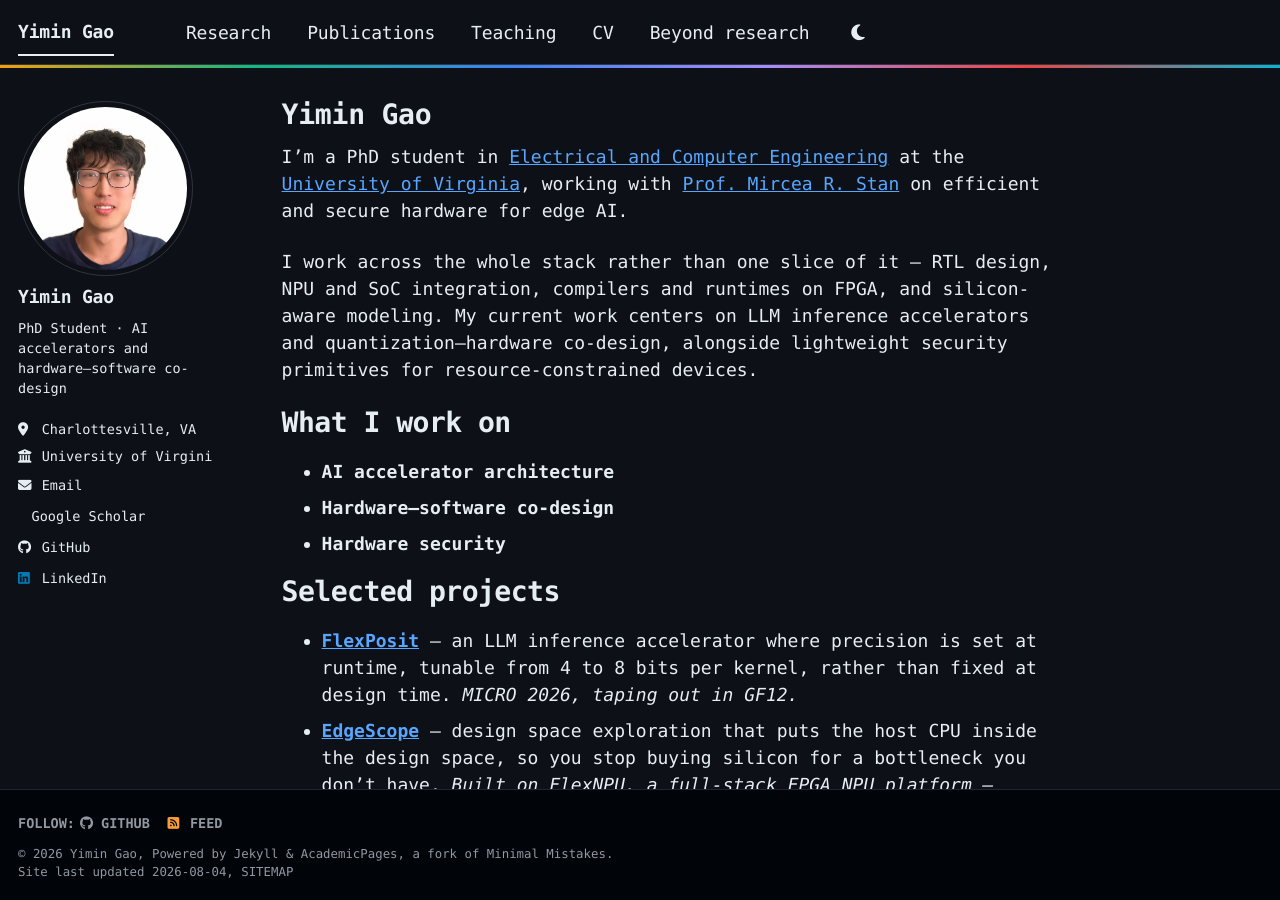
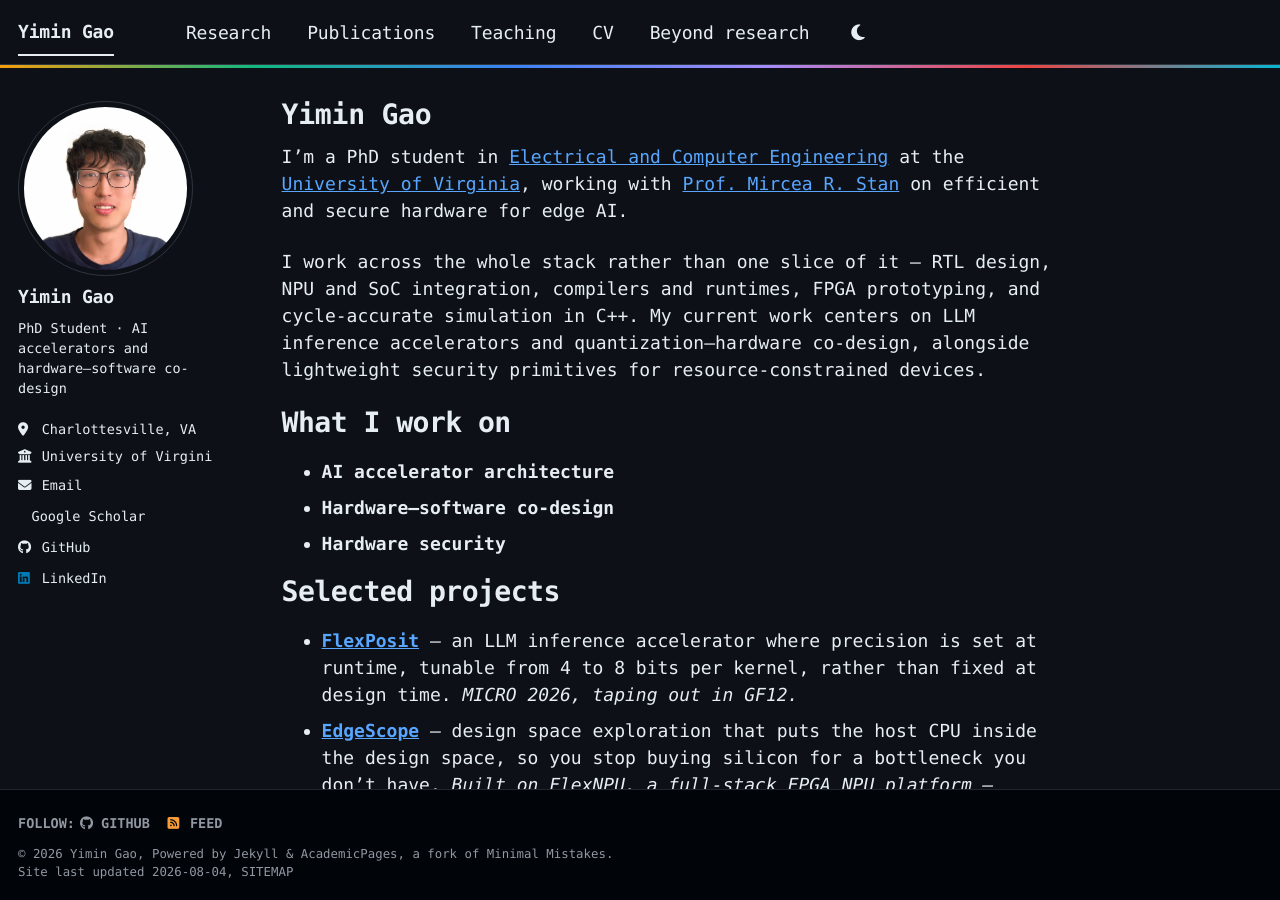
Before and after one commit to YiminGao0113/YiminGao0113.github.io, a Jekyll site: the page built from _pages/about.md, in a window 1280 px wide and 900 px high. Built offline with Jekyll 4.4.1, drawn with Linux system fonts in a browser that asks for light colours; a style sheet for code colours, icons or effects is not loaded.

Commit message:
Split FPGA out of the stack list; name the simulation concretely
"Compilers and runtimes on FPGA" read as though the compilers were an
FPGA-only skill; FPGA prototyping is its own line now. "Silicon-aware
modeling" was vague, and the concrete thing is cycle-accurate simulation
in C++ -- the CACTI/Ramulator simulator and the EdgeScope pipeline model.

Co-Authored-By: Claude Opus 5 (1M context) <noreply@anthropic.com>

```diff
--- a/_pages/about.md
+++ b/_pages/about.md
@@ -9,7 +9,7 @@ redirect_from:
 
 I'm a PhD student in [Electrical and Computer Engineering](https://engineering.virginia.edu/departments/electrical-and-computer-engineering) at the [University of Virginia](https://www.virginia.edu/), working with [Prof. Mircea R. Stan](https://engineering.virginia.edu/faculty/mircea-r-stan) on efficient and secure hardware for edge AI.
 
-I work across the whole stack rather than one slice of it — RTL design, NPU and SoC integration, compilers and runtimes on FPGA, and silicon-aware modeling. My current work centers on LLM inference accelerators and quantization–hardware co-design, alongside lightweight security primitives for resource-constrained devices.
+I work across the whole stack rather than one slice of it — RTL design, NPU and SoC integration, compilers and runtimes, FPGA prototyping, and cycle-accurate simulation in C++. My current work centers on LLM inference accelerators and quantization–hardware co-design, alongside lightweight security primitives for resource-constrained devices.
 
 What I work on
 ======
```
